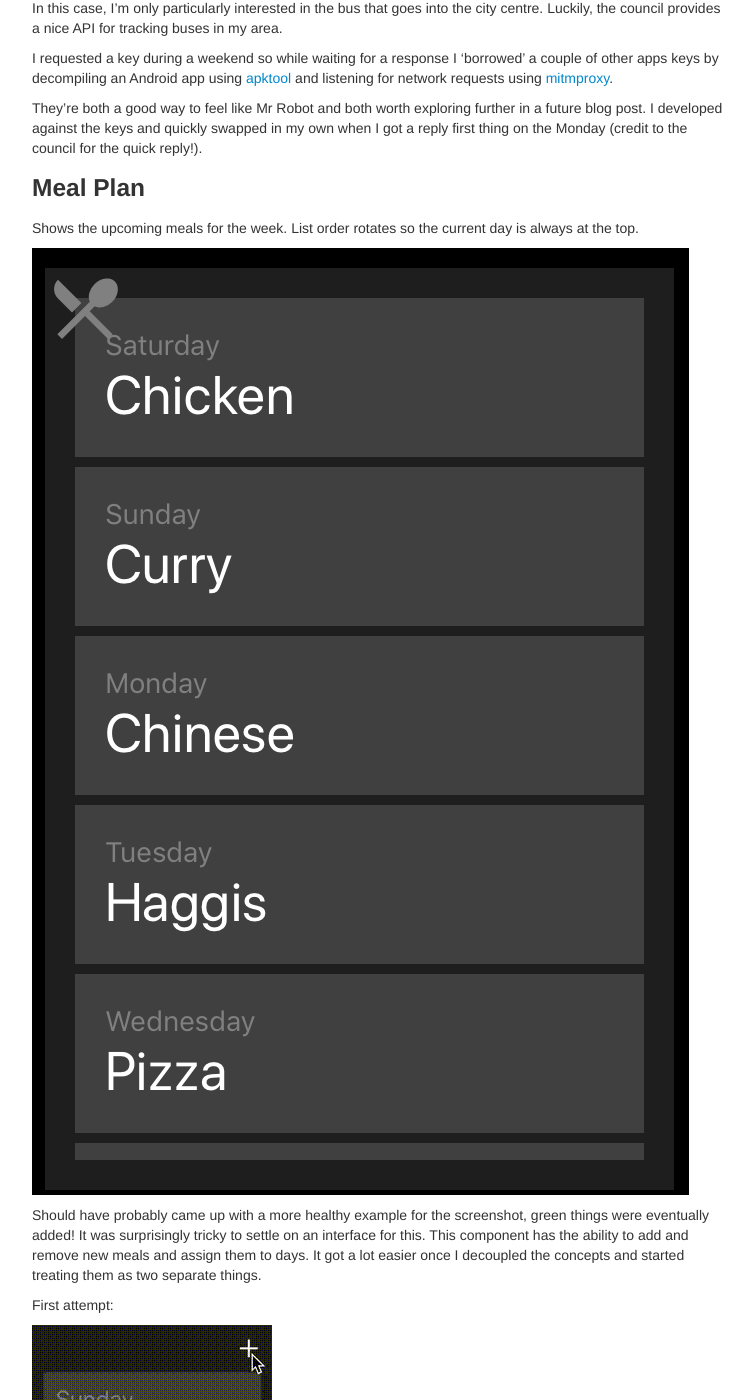
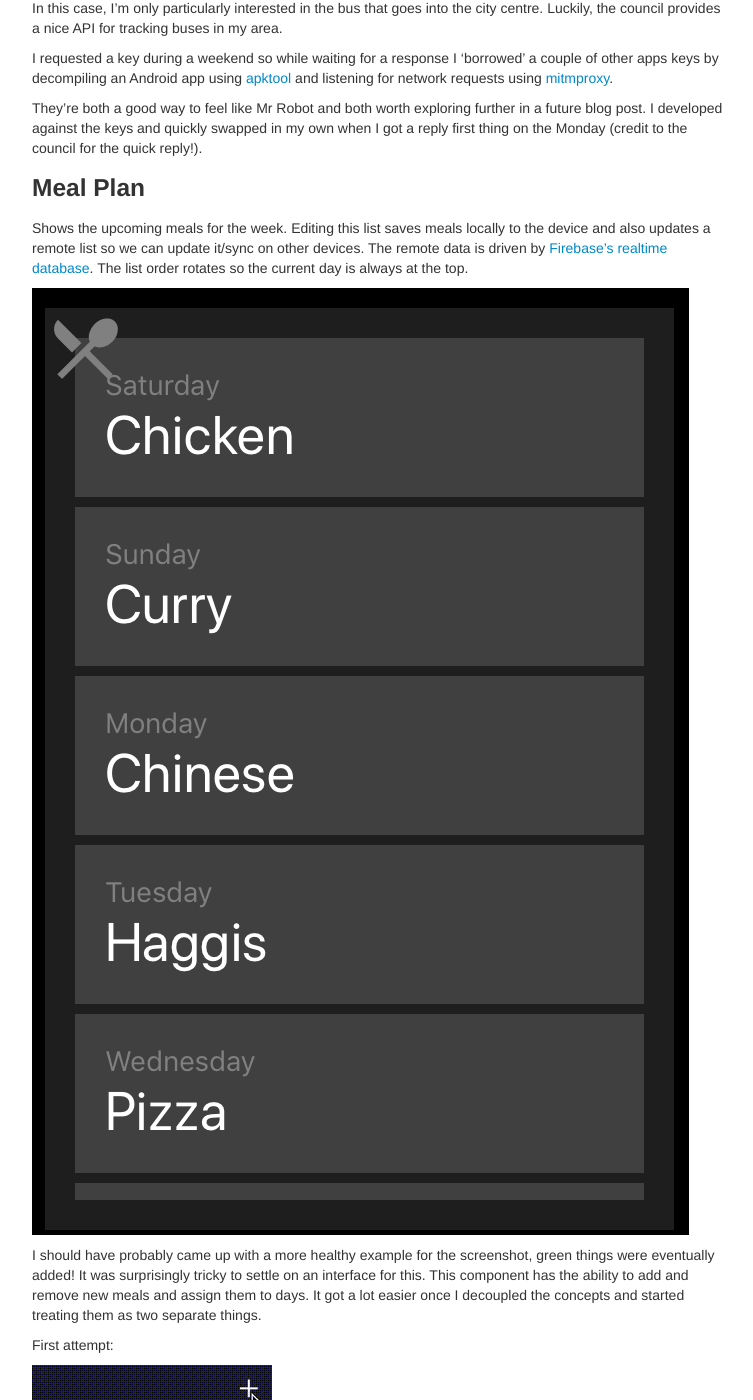
Before and after one commit to deanhet/home-dashboard, a Jekyll site: the page built from index.md, in a window 1280 px wide and 1400 px high, scrolled down 4631 px. Shown: the whole window, without its empty margins (258-1011 px from the left). Built offline with Jekyll 4.4.1, drawn with Linux system fonts in a browser that asks for light colours.

Commit message:
Update index.md

```diff
--- a/index.md
+++ b/index.md
@@ -87,11 +87,11 @@ I requested a key during a weekend so while waiting for a response I 'borrowed'
 They're both a good way to feel like Mr Robot and both worth exploring further in a future blog post. I developed against the keys and quickly swapped in my own when I got a reply first thing on the Monday (credit to the council for the quick reply!).
 
 ### Meal Plan
-Shows the upcoming meals for the week. List order rotates so the current day is always at the top.
+Shows the upcoming meals for the week. Editing this list saves meals locally to the device and also updates a remote list so we can update it/sync on other devices. The remote data is driven by [Firebase's realtime database](https://firebase.google.com/docs/reference/rest/database). The list order rotates so the current day is always at the top.
 
 ![meals](assets/images/meals.PNG)
 
-Should have probably came up with a more healthy example for the screenshot, green things were eventually added! It was surprisingly tricky to settle on an interface for this. This component has the ability to add and remove new meals and assign them to days. It got a lot easier once I decoupled the concepts and started treating them as two separate things.
+I should have probably came up with a more healthy example for the screenshot, green things were eventually added! It was surprisingly tricky to settle on an interface for this. This component has the ability to add and remove new meals and assign them to days. It got a lot easier once I decoupled the concepts and started treating them as two separate things.
 
 First attempt:
 
```
